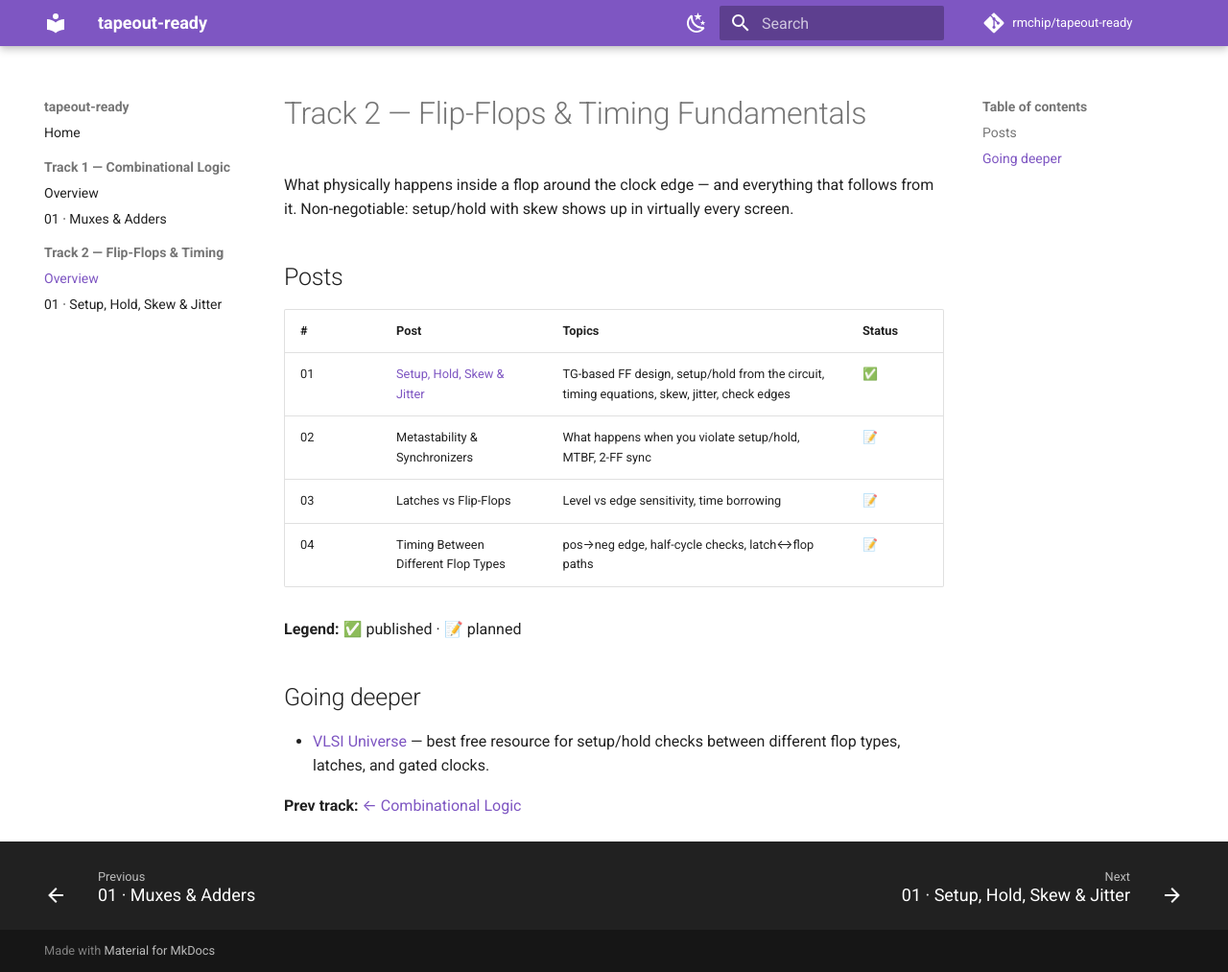
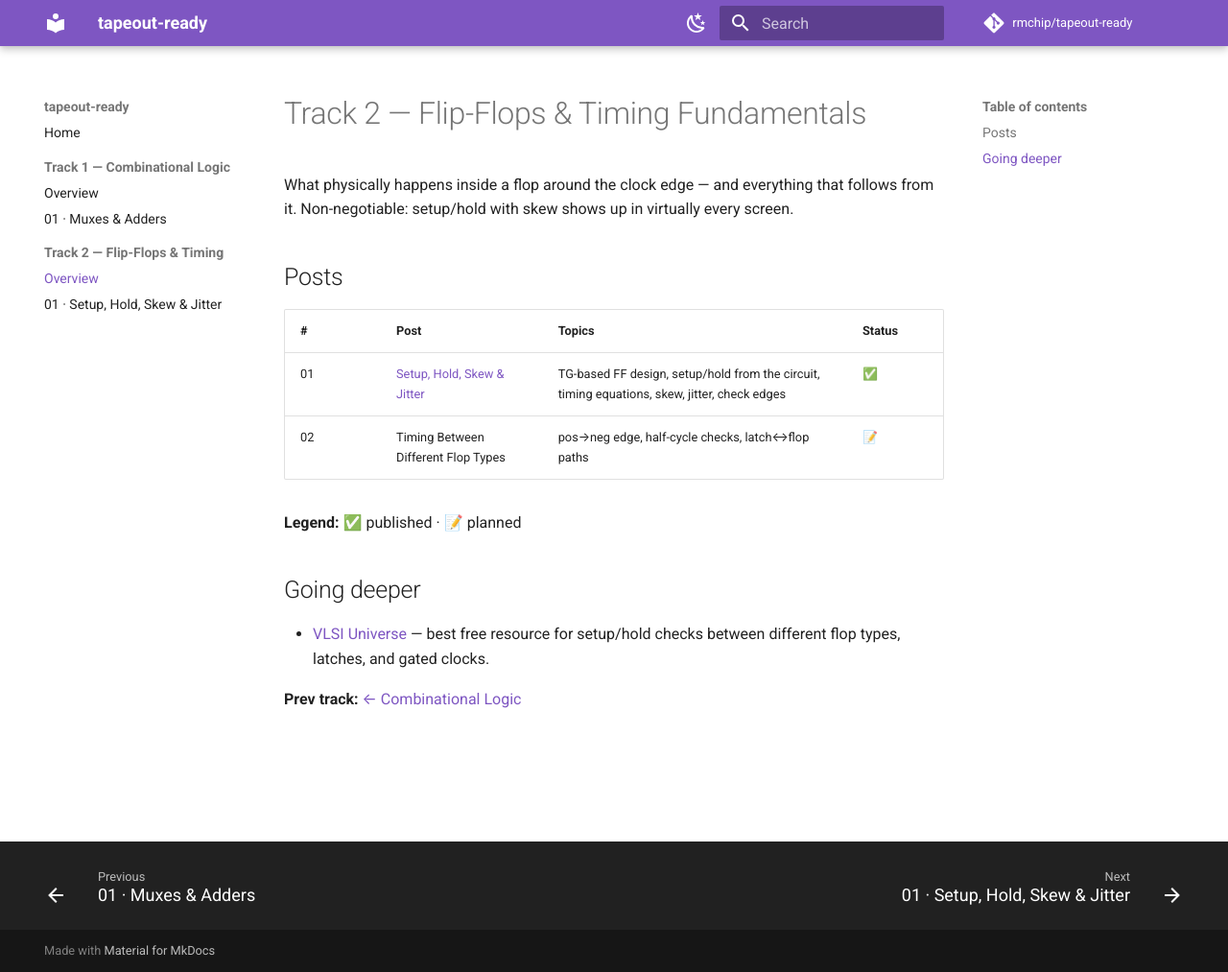
Before and after one commit to rmchip/tapeout-ready, an MkDocs documentation site: the page built from docs/02-flip-flops/README.md, in a window 1280 px wide and 1013 px high. Shown: the whole window at 96% size. Built offline with MkDocs 1.6.1 and Material for MkDocs 9.7.7, drawn with Linux system fonts in a browser that asks for light colours; comment, search, counter and statistics services are not loaded.

Commit message:
Add files via upload

```diff
--- a/docs/02-flip-flops/README.md
+++ b/docs/02-flip-flops/README.md
@@ -7,9 +7,7 @@ What physically happens inside a flop around the clock edge — and everything t
 | # | Post | Topics | Status |
 |---|------|--------|--------|
 | 01 | [Setup, Hold, Skew & Jitter](./01-setup-hold-skew-jitter.md) | TG-based FF design, setup/hold from the circuit, timing equations, skew, jitter, check edges | ✅ |
-| 02 | Metastability & Synchronizers | What happens when you violate setup/hold, MTBF, 2-FF sync | 📝 |
-| 03 | Latches vs Flip-Flops | Level vs edge sensitivity, time borrowing | 📝 |
-| 04 | Timing Between Different Flop Types | pos→neg edge, half-cycle checks, latch↔flop paths | 📝 |
+| 02 | Timing Between Different Flop Types | pos→neg edge, half-cycle checks, latch↔flop paths | 📝 |
 
 **Legend:** ✅ published · 📝 planned
 
```
Also changed, not shown: docs/02-flip-flops/01-setup-hold-skew-jitter.md (+1 -1 lines).
